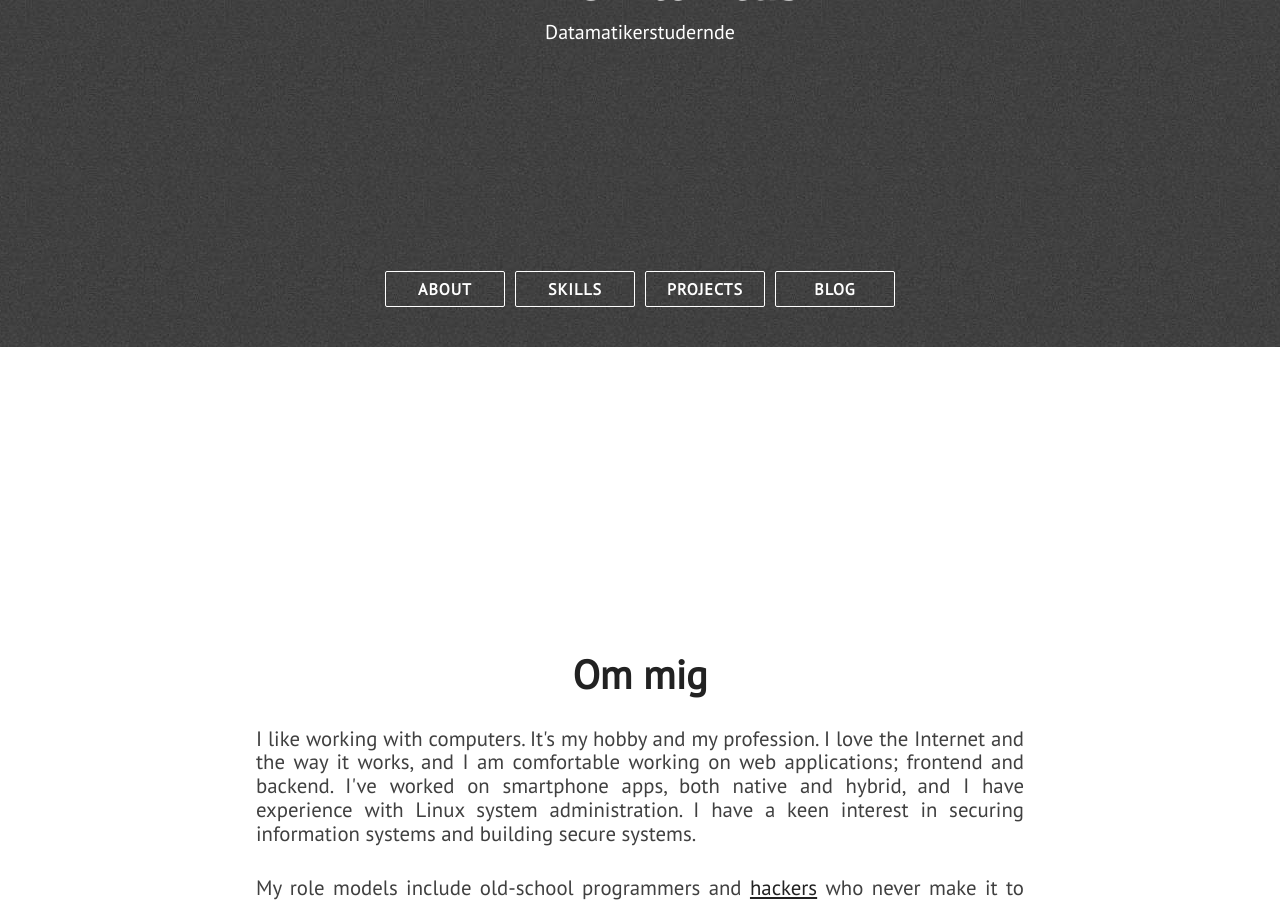
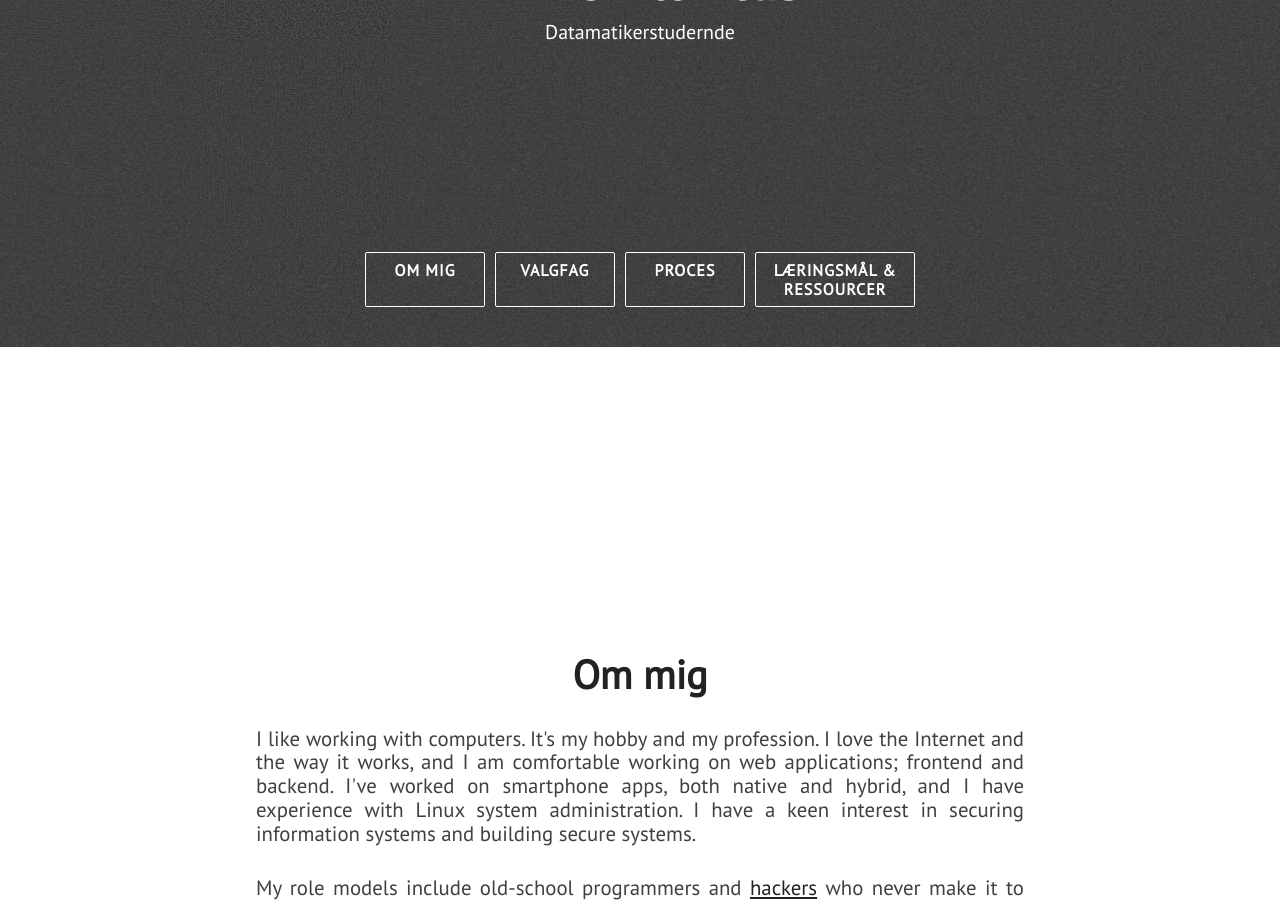
Before and after one commit to EmreAltiintas/portfolio, a Jekyll site: the page built from index.html, in a window 1280 px wide and 900 px high, scrolled down 553 px. Built offline with Jekyll 4.4.1, drawn with Linux system fonts in a browser that asks for light colours; nearby versions of some CDN libraries.

Commit message:
Update nav.html

```diff
--- a/_includes/nav.html
+++ b/_includes/nav.html
@@ -7,10 +7,10 @@
         <div class="head-name head-title animated" id="head-name">{{ site.title }}</div>
         <div class="head-punchline animated">{{ site.description }}</div>
         <div class="head-menu-wrap">
-            <a class="semi-transparent-button with-border nav-links" href="#about">ABOUT</a>
-            <a class="semi-transparent-button with-border nav-links" href="#skills">SKILLS</a>
-            <a class="semi-transparent-button with-border nav-links" href="#projects">PROJECTS</a>
-            <a class="semi-transparent-button with-border nav-links" href="#blog-posts">BLOG</a>
+            <a class="semi-transparent-button with-border nav-links" href="#about">OM MIG</a>
+            <a class="semi-transparent-button with-border nav-links" href="#skills">VALGFAG</a>
+            <a class="semi-transparent-button with-border nav-links" href="#projects">PROCES</a>
+            <a class="semi-transparent-button with-border nav-links" href="#blog-posts">LÆRINGSMÅL & RESSOURCER</a>
         </div>
     </div>
 </section>
```
